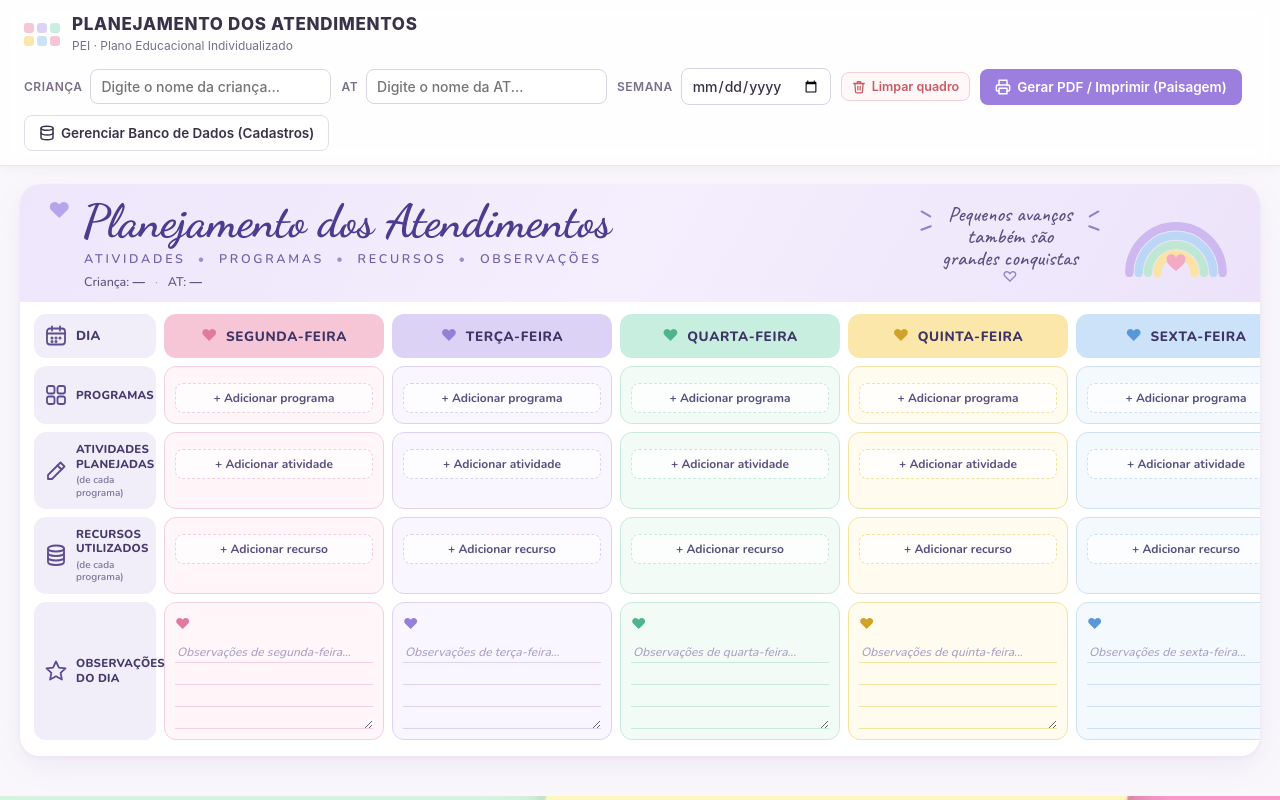
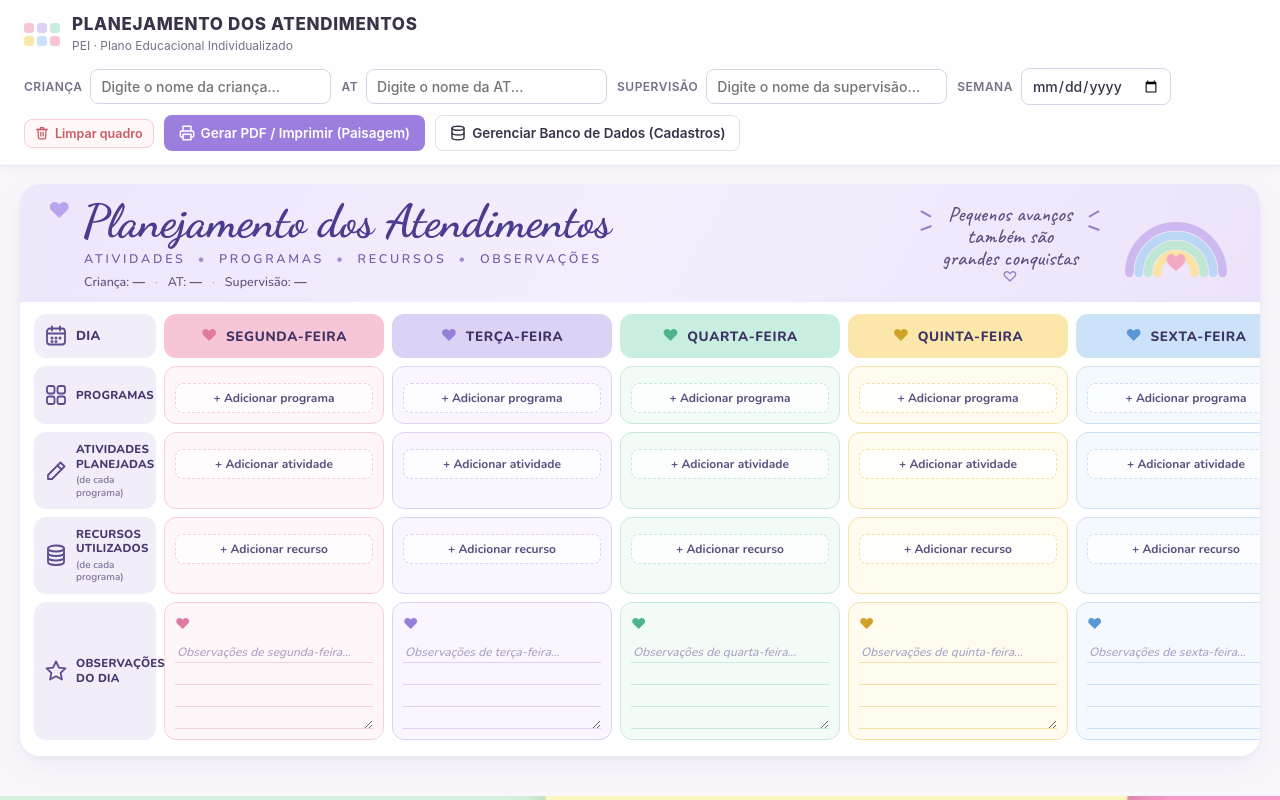
Before and after one commit to emanuellucasofc/PEIrafaela, a website: page public/index.html in a window 1280 px wide. Drawn offline with nearby package versions, Linux system fonts and the light colour scheme.

Commit message:
Acrescenta campo Nome da Supervisao no cabecalho e impressao

```diff
--- a/public/index.html
+++ b/public/index.html
@@ -41,6 +41,10 @@
         <label class="field-inline">AT
             <input id="inputAt" class="input input-crianca-toolbar" type="text" maxlength="150"
                    placeholder="Digite o nome da AT..." autocomplete="off" aria-label="Nome da AT">
+        </label>
+        <label class="field-inline">Supervisão
+            <input id="inputSupervisao" class="input input-crianca-toolbar" type="text" maxlength="150"
+                   placeholder="Digite o nome da supervisão..." autocomplete="off" aria-label="Nome da supervisão">
         </label>
         <label class="field-inline">Semana
             <input id="inputSemana" class="input input-semana-toolbar" type="date" aria-label="Qualquer dia da semana do planejamento">
--- a/public/js/quadro.js
+++ b/public/js/quadro.js
@@ -44,6 +44,7 @@
         meta: $('semanaMeta'),
         inputCrianca: $('inputCrianca'),
         inputAt: $('inputAt'),
+        inputSupervisao: $('inputSupervisao'),
         inputSemana: $('inputSemana'),
         btnLimparQuadro: $('btnLimparQuadro'),
         btnImprimir: $('btnImprimir'),
@@ -245,6 +246,7 @@
     function atualizarCabecalho() {
         const crianca = els.inputCrianca && els.inputCrianca.value.trim();
         const at = els.inputAt && els.inputAt.value.trim();
+        const supervisao = els.inputSupervisao && els.inputSupervisao.value.trim();
         const datas = datasDaSemana();
 
         DIAS.forEach((d, idx) => {
@@ -255,6 +257,7 @@
         const partes = [];
         partes.push(`Criança: <strong>${crianca ? esc(crianca) : '—'}</strong>`);
         partes.push(`AT: <strong>${at ? esc(at) : '—'}</strong>`);
+        partes.push(`Supervisão: <strong>${supervisao ? esc(supervisao) : '—'}</strong>`);
         if (datas) {
             partes.push(`Semana: <strong>${esc(formatarData(datas[0]))} a ${esc(formatarData(datas[4]))}</strong>`);
         }
@@ -269,6 +272,7 @@
             window.localStorage.setItem(STORAGE_KEY, JSON.stringify({
                 crianca: els.inputCrianca ? els.inputCrianca.value : '',
                 at: els.inputAt ? els.inputAt.value : '',
+                supervisao: els.inputSupervisao ? els.inputSupervisao.value : '',
                 semana: els.inputSemana ? els.inputSemana.value : '',
                 dias: state.dias
             }));
@@ -303,6 +307,7 @@
             });
             if (els.inputCrianca) els.inputCrianca.value = r.crianca || '';
             if (els.inputAt) els.inputAt.value = r.at || '';
+            if (els.inputSupervisao) els.inputSupervisao.value = r.supervisao || '';
             if (els.inputSemana) els.inputSemana.value = r.semana || '';
             renderTudo();
             return true;
@@ -317,7 +322,8 @@
             return dia.programas.some(Boolean) || dia.atividades.some(linhaTemConteudo)
                 || dia.recursos.some(linhaTemConteudo) || (dia.observacoes || '').trim();
         }) || Boolean(els.inputCrianca && els.inputCrianca.value.trim())
-          || Boolean(els.inputAt && els.inputAt.value.trim());
+          || Boolean(els.inputAt && els.inputAt.value.trim())
+          || Boolean(els.inputSupervisao && els.inputSupervisao.value.trim());
 
         if (!silencioso && temConteudo && !window.confirm('Deseja limpar todo o quadro e começar um novo planejamento?')) {
             return;
@@ -325,6 +331,7 @@
         resetarDias();
         if (els.inputCrianca) els.inputCrianca.value = '';
         if (els.inputAt) els.inputAt.value = '';
+        if (els.inputSupervisao) els.inputSupervisao.value = '';
         if (els.inputSemana) els.inputSemana.value = '';
         try { window.localStorage.removeItem(STORAGE_KEY); } catch (_) { /* ignora */ }
         if (!silencioso && window.PEI.restaurarItensSessao) window.PEI.restaurarItensSessao();
@@ -774,7 +781,7 @@
         }
     });
 
-    [els.inputCrianca, els.inputAt, els.inputSemana].forEach(inp => {
+    [els.inputCrianca, els.inputAt, els.inputSupervisao, els.inputSemana].forEach(inp => {
         if (!inp) return;
         inp.addEventListener('input', atualizarCabecalho);
         inp.addEventListener('change', atualizarCabecalho);
```
Also changed, not shown: src/main/resources/static/js/quadro.js (+9 -2 lines), src/main/resources/templates/quadro.html (+4 -0 lines).
